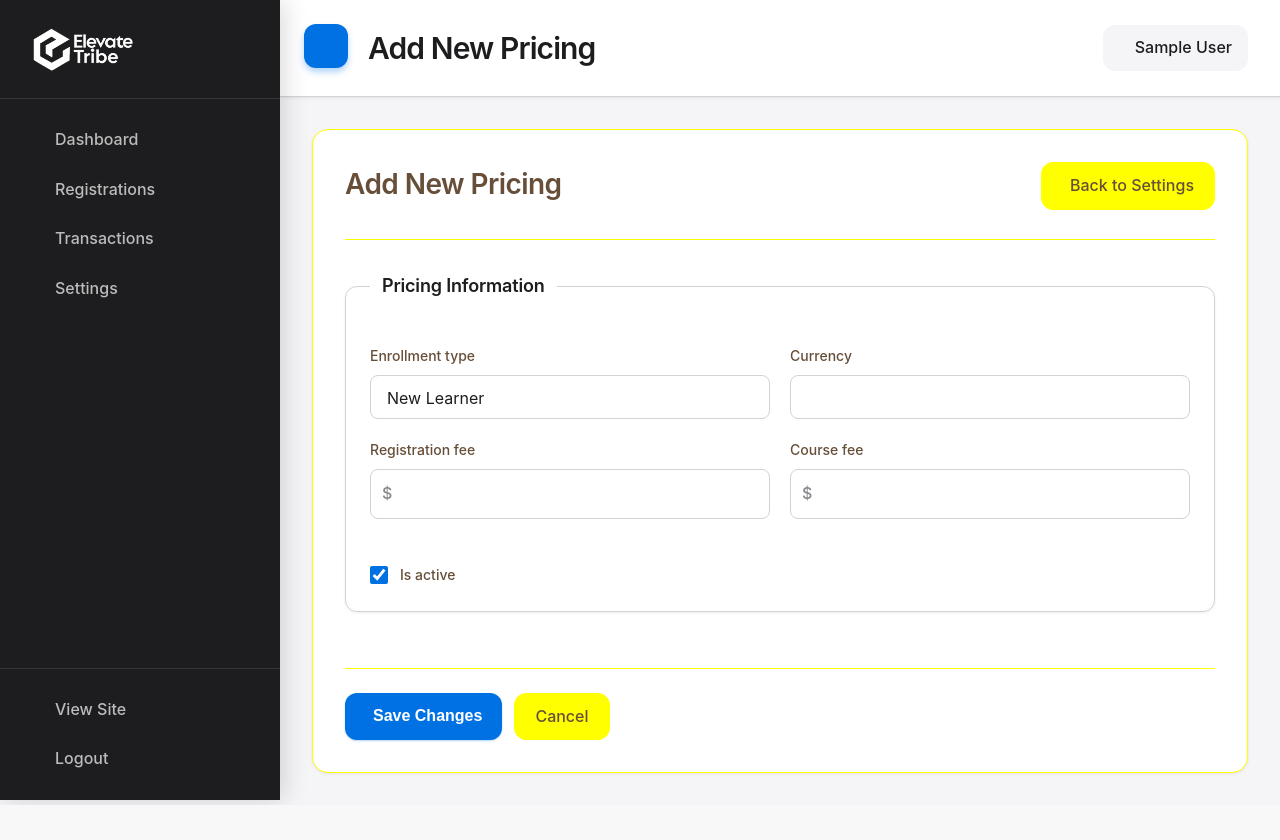
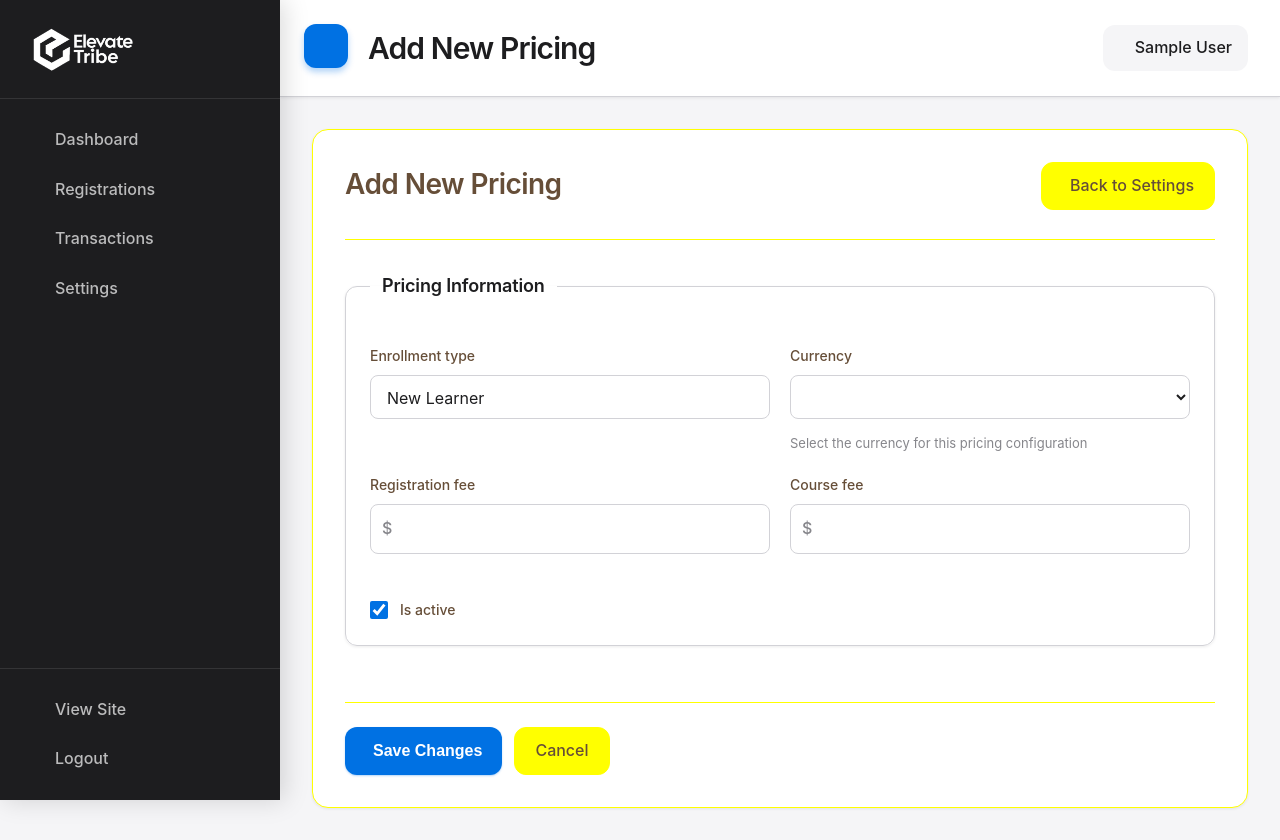
Before and after one commit to josueadimado/elevate_registration, a Django app: page /admin-panel/settings/pricing/add/ in a window 1280 px wide. Before the commit the page ends 805 px from the top, so only its background shows below. Run offline with Django 4.2, Linux system fonts and the light colour scheme; the visitor is signed in with stand-in values (Sample User, id 1); lists and menus that the app fills with data are empty; some libraries are stand-ins or nearby versions.

Commit message:
Fix currency field in pricing form
- Improved JavaScript to find currency field with multiple fallbacks
- Added default USD currency value for new pricing forms
- Enhanced CSS styling for currency select field with hover and focus states
- Added helper text to currency field
- Better error handling and initialization
- Currency symbols now update correctly when adding new pricing

```diff
--- a/registrations/admin_forms.py
+++ b/registrations/admin_forms.py
@@ -204,6 +204,10 @@
         self.fields['enrollment_type'].choices = PricingConfig._meta.get_field('enrollment_type').choices
         self.fields['currency'].choices = [('USD', 'USD'), ('NGN', 'NGN')]
 
+        # Set default currency if this is a new form (no instance)
+        if not self.instance.pk:
+            self.fields['currency'].initial = 'USD'
+
 
 class AdminEditProgramSettingsForm(forms.ModelForm):
     """
--- a/registrations/templates/registrations/admin/edit_pricing.html
+++ b/registrations/templates/registrations/admin/edit_pricing.html
@@ -39,10 +39,15 @@
 
           <div class="form-group">
             <label for="{{ form.currency.id_for_label }}">{{ form.currency.label }}</label>
+            <div style="position: relative;">
               {{ form.currency }}
+            </div>
             {% if form.currency.errors %}
               <div class="form-error">{{ form.currency.errors }}</div>
             {% endif %}
+            <small style="display: block; margin-top: 6px; color: #86868b; font-size: 13px;">
+              Select the currency for this pricing configuration
+            </small>
           </div>
 
           <div class="form-group">
@@ -133,7 +138,17 @@
 <script>
   // Update currency symbols when currency changes
   document.addEventListener('DOMContentLoaded', function() {
-    const currencyField = document.getElementById('{{ form.currency.id_for_label }}');
+    // Try multiple ways to find the currency field
+    let currencyField = document.getElementById('{{ form.currency.id_for_label }}');
+    if (!currencyField) {
+      // Fallback: try to find by name attribute
+      currencyField = document.querySelector('select[name="currency"]');
+    }
+    if (!currencyField) {
+      // Another fallback: find by ID pattern
+      currencyField = document.querySelector('select[id*="currency"]');
+    }
+
     const currencySymbolRegistration = document.getElementById('currency-symbol-registration');
     const currencySymbolCourse = document.getElementById('currency-symbol-course');
     const registrationFeeField = document.getElementById('{{ form.registration_fee.id_for_label }}');
@@ -142,20 +157,27 @@
 
     // Function to update currency symbols
     function updateCurrencySymbols(currency) {
+      if (!currency) return;
+
       const symbol = currency === 'NGN' ? '₦' : '$';
-      if (currencySymbolRegistration) currencySymbolRegistration.textContent = symbol;
-      if (currencySymbolCourse) currencySymbolCourse.textContent = symbol;
+      if (currencySymbolRegistration) {
+        currencySymbolRegistration.textContent = symbol;
+      }
+      if (currencySymbolCourse) {
+        currencySymbolCourse.textContent = symbol;
+      }
 
-      // Update total amount display if it exists
+      // Update total amount display if it exists (only when editing existing pricing)
       {% if pricing %}
       if (totalAmountDisplay) {
         const totalAmount = parseFloat('{{ pricing.total_amount|floatformat:2 }}');
+        if (!isNaN(totalAmount)) {
           totalAmountDisplay.textContent = symbol + totalAmount.toFixed(2);
+        }
       }
       {% endif %}
     }
 
-    if (currencyField) {
     // Set initial padding for inputs with currency symbols
     if (registrationFeeField) {
       registrationFeeField.style.paddingLeft = '32px';
@@ -163,6 +185,12 @@
     if (courseFeeField) {
       courseFeeField.style.paddingLeft = '32px';
     }
+
+    if (currencyField) {
+      // Make sure the currency field is visible and styled
+      currencyField.style.display = 'block';
+      currencyField.style.visibility = 'visible';
+      currencyField.style.opacity = '1';
 
       // Update on change
       currencyField.addEventListener('change', function() {
@@ -172,7 +200,19 @@
       // Set initial value if field has a value
       if (currencyField.value) {
         updateCurrencySymbols(currencyField.value);
+      } else {
+        // Default to USD if no value is set
+        updateCurrencySymbols('USD');
       }
+
+      // Also listen for input events (for programmatic changes)
+      currencyField.addEventListener('input', function() {
+        updateCurrencySymbols(this.value);
+      });
+    } else {
+      console.warn('Currency field not found. Make sure the form field has the correct ID.');
+      // Fallback: update symbols based on default
+      updateCurrencySymbols('USD');
     }
   });
 </script>
--- a/static/css/admin.css
+++ b/static/css/admin.css
@@ -1962,8 +1962,11 @@
 /* Ensure currency select field is visible */
 .form-group select[id*="currency"],
 .form-fieldset select[id*="currency"],
-.admin-edit-form select[id*="currency"] {
-  border: 1px solid hsl(var(--admin-border)) !important;
+.admin-edit-form select[id*="currency"],
+.form-group select[name="currency"],
+.form-fieldset select[name="currency"],
+.admin-edit-form select[name="currency"] {
+  border: 2px solid hsl(var(--admin-border)) !important;
   border-radius: 8px !important;
   padding: 12px 16px !important;
   padding-right: 40px !important;
@@ -1973,10 +1976,37 @@
   width: 100% !important;
   box-sizing: border-box !important;
   font-size: var(--font-size-base) !important;
+  font-family: inherit !important;
   line-height: 1.5 !important;
   visibility: visible !important;
   opacity: 1 !important;
   display: block !important;
+  cursor: pointer !important;
+  transition: all var(--transition-base) !important;
+  appearance: auto !important;
+  -webkit-appearance: menulist !important;
+  -moz-appearance: menulist !important;
+}
+
+.form-group select[id*="currency"]:hover,
+.form-fieldset select[id*="currency"]:hover,
+.admin-edit-form select[id*="currency"]:hover,
+.form-group select[name="currency"]:hover,
+.form-fieldset select[name="currency"]:hover,
+.admin-edit-form select[name="currency"]:hover {
+  border-color: hsl(var(--admin-primary)) !important;
+  box-shadow: 0 0 0 3px rgba(0, 113, 227, 0.05) !important;
+}
+
+.form-group select[id*="currency"]:focus,
+.form-fieldset select[id*="currency"]:focus,
+.admin-edit-form select[id*="currency"]:focus,
+.form-group select[name="currency"]:focus,
+.form-fieldset select[name="currency"]:focus,
+.admin-edit-form select[name="currency"]:focus {
+  outline: none !important;
+  border-color: hsl(var(--admin-primary)) !important;
+  box-shadow: 0 0 0 4px rgba(0, 113, 227, 0.12) !important;
 }
 
 /* Date input styling - ensure visible borders */
```
Lines whose indentation alone changed are shown as unchanged.
